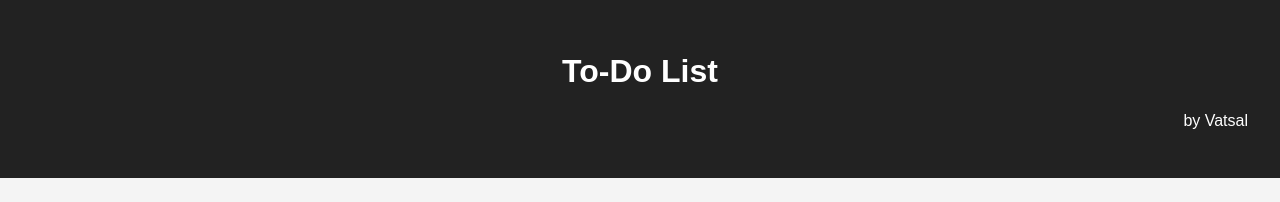
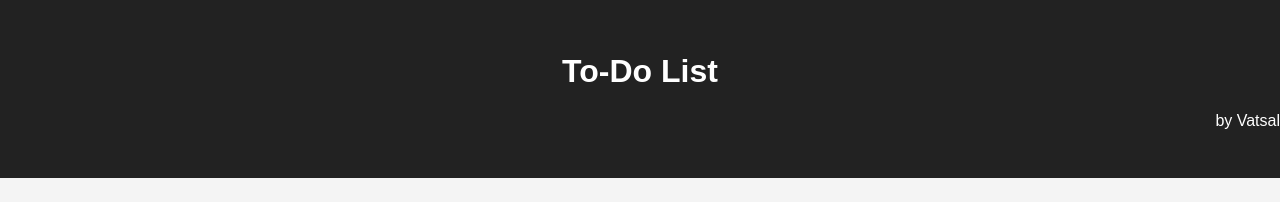
Before and after one commit to Vatsal-srivastav/To-do-list, a plain HTML site: page index.html in a window 1280 px wide. Shown: the top 202 px of the page. Drawn offline with Linux system fonts and the light colour scheme; files whose address does not match are found by name.

Commit message:
Update index.html

```diff
--- a/index.html
+++ b/index.html
@@ -9,7 +9,7 @@
 <body>
     <header>
         <h1>To-Do List</h1>
-       <p style="text-align: right; margin-right: 2rem;">by Vatsal</p>
+       <p style="text-align: right; margin-2right: 2rem;">by Vatsal</p>
     </header>
     <div class="container">
         <section id="todo-app">
```
